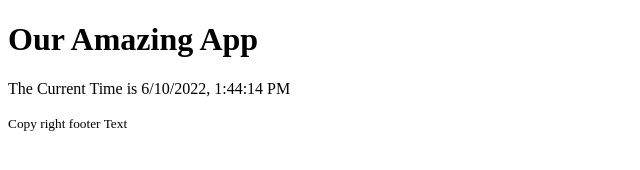
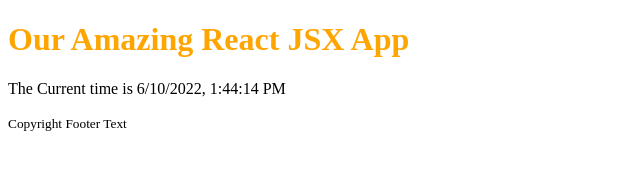
Before and after one commit to atultiwaree/React-Learnings, a plain HTML site: page index.html in a window 1280 px wide. Shown: the whole page, without its empty margins (0-640 px from the left). Drawn offline with nearby package versions, Linux system fonts and the light colour scheme.

Commit message:
Getting Dirty with JSX and Fragments

```diff
--- a/index.html
+++ b/index.html
@@ -2,8 +2,8 @@
 <html lang="en" >
 <head>
   <meta charset="UTF-8">
-  <title>CodePen - ReactJS-o-Practice</title>
-
+  <title>CodePen - What is JSX Lesson 2</title>
+  <link rel="stylesheet" href="./style.css">
 
 </head>
 <body>
--- a/script.js
+++ b/script.js
@@ -1,11 +1,12 @@
 function OurApp() {
-  return React.createElement("div", null, [
-    React.createElement("h1", null, "Our Amazing App"),
-    React.createElement("p", null, `The Current Time is ${new Date().toLocaleString()}`),
-    React.createElement("small", null, "Copy right footer Text")
-  ])
+  return /*#__PURE__*/(
+    React.createElement(React.Fragment, null, /*#__PURE__*/
+    React.createElement("h1", { className: "special" }, "Our Amazing React JSX App"), /*#__PURE__*/
+    React.createElement("p", null, "The Current time is ", new Date().toLocaleString()), /*#__PURE__*/
+    React.createElement("small", null, "Copyright Footer Text")));
+
+
 }
-
 setInterval(() => {
-  ReactDOM.render(React.createElement(OurApp), document.querySelector('#app'))
-}, 1000)
+  ReactDOM.render( /*#__PURE__*/React.createElement(OurApp, null), document.querySelector('#app'));
+}, 1000);
--- /dev/null
+++ b/style.css
@@ -0,0 +1,3 @@
+.special {
+  color : orange;
+}
```
